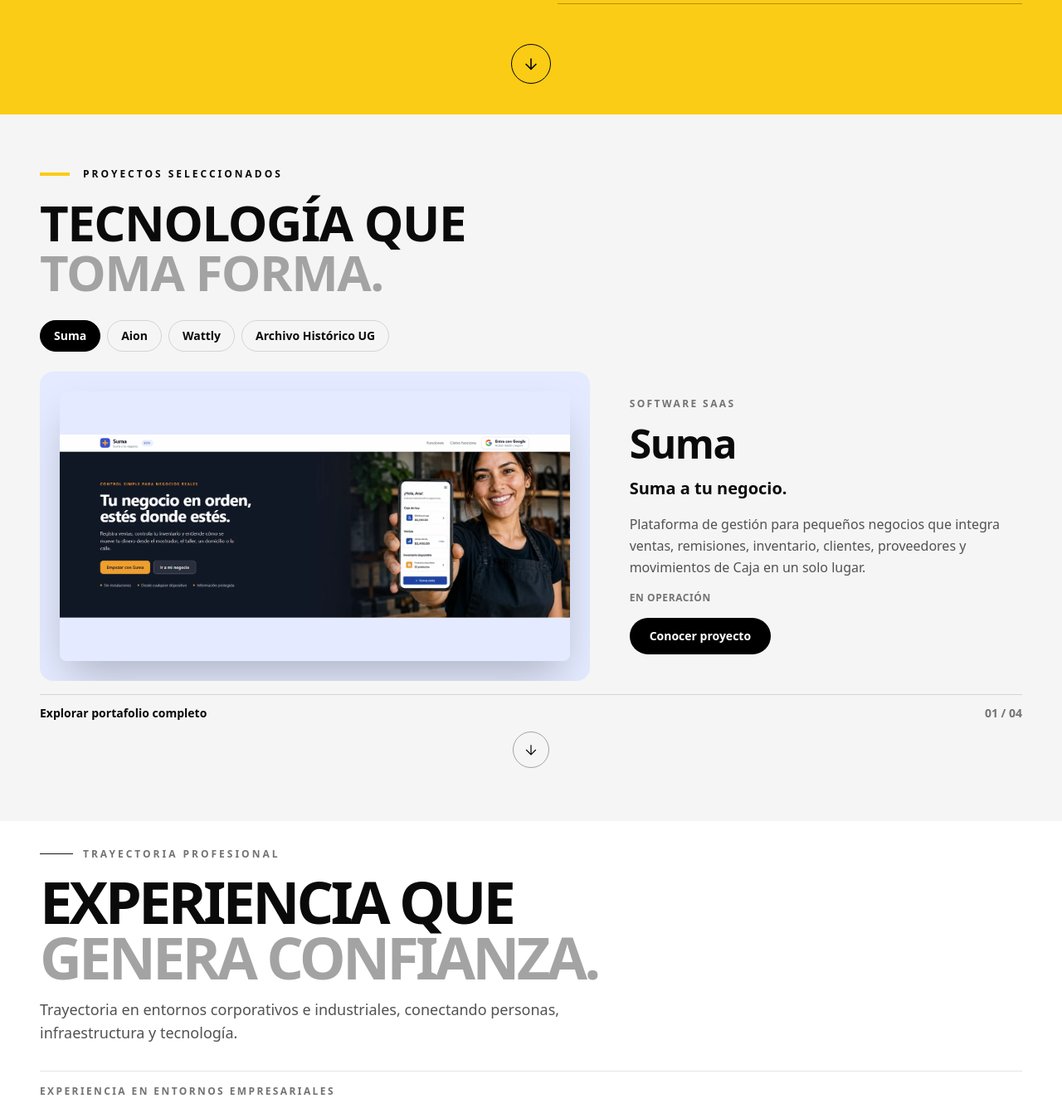
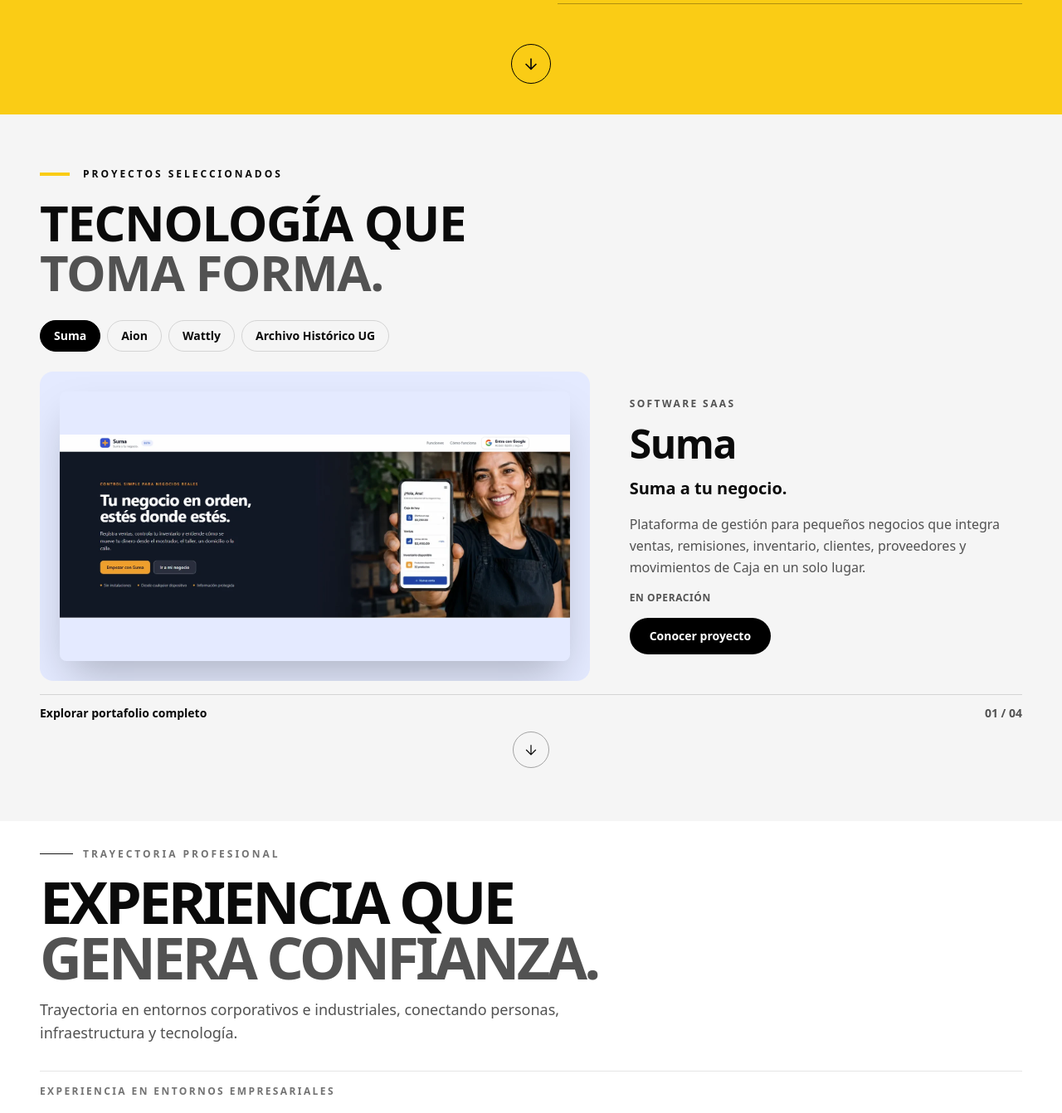
Before and after one commit to Rodro1975/Soporte-T-cnico-y-Soluciones-Tecnol-gicas, a Next.js app: page / in a window 1280 px wide. Shown: the part 2102-3444 px from the top of the page at 83% size. Built offline with nearby package versions, Linux system fonts and the light colour scheme.

Commit message:
Mejora contraste y accesibilidad de proyectos y trayectoria

```diff
--- a/app/components/Clients.js
+++ b/app/components/Clients.js
@@ -88,7 +88,7 @@ export default function Clients() {
 
         <h2 className="text-[clamp(2.5rem,5.5vw,5.5rem)] font-black leading-[0.95] tracking-[-0.055em]">
           EXPERIENCIA QUE
-          <span className="block text-neutral-400">GENERA CONFIANZA.</span>
+          <span className="block text-neutral-600">GENERA CONFIANZA.</span>
         </h2>
 
         <p className="mt-4 max-w-2xl text-sm md:text-lg text-neutral-600">
--- a/app/components/FeaturedProjects.js
+++ b/app/components/FeaturedProjects.js
@@ -66,7 +66,7 @@ export default function FeaturedProjects() {
 
       <h2 className="text-4xl md:text-6xl font-black uppercase leading-none tracking-tight">
         Tecnología que
-        <span className="block text-neutral-400">toma forma.</span>
+        <span className="block text-neutral-600">toma forma.</span>
       </h2>
 
       <div
@@ -111,7 +111,7 @@ export default function FeaturedProjects() {
         </div>
 
         <div className="space-y-4">
-          <p className="text-xs uppercase tracking-[0.2em] font-semibold text-neutral-500">
+          <p className="text-xs uppercase tracking-[0.2em] font-semibold text-neutral-600">
             {project.category}
           </p>
 
@@ -123,7 +123,7 @@ export default function FeaturedProjects() {
             {project.description}
           </p>
 
-          <p className="text-xs font-semibold uppercase tracking-wider text-neutral-500">
+          <p className="text-xs font-semibold uppercase tracking-wider text-neutral-600">
             {project.status}
           </p>
 
@@ -146,7 +146,7 @@ export default function FeaturedProjects() {
           Explorar portafolio completo
         </Link>
 
-        <span className="text-sm font-semibold tabular-nums text-neutral-500">
+        <span className="text-sm font-semibold tabular-nums text-neutral-600">
           {String(active + 1).padStart(2, "0")} / 04
         </span>
       </div>
```
